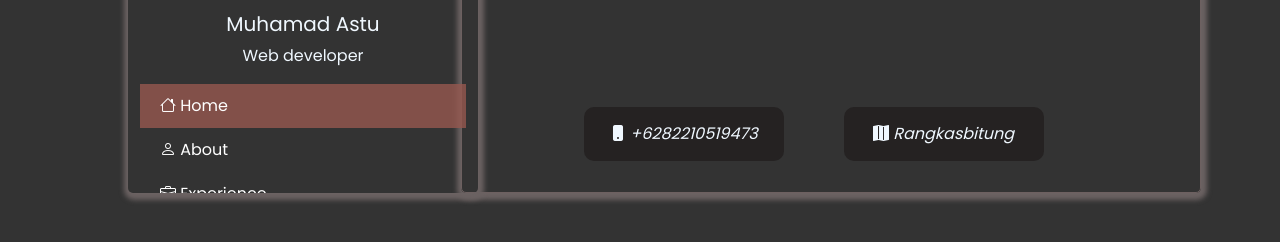
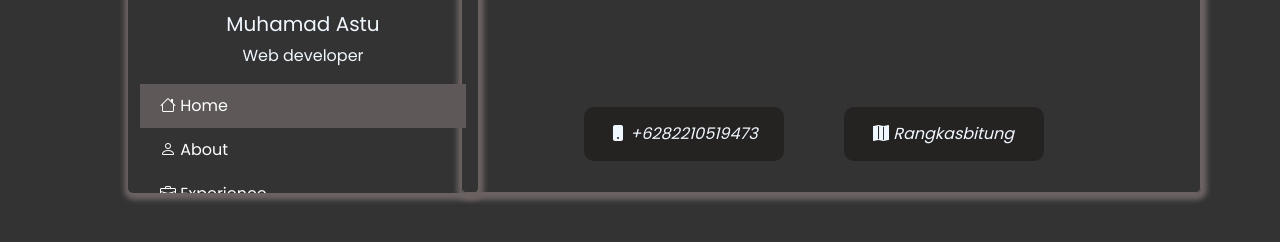
Before and after one commit to Astu77/my-website, a plain HTML site: page PORTOFOLIO/cv1.html in a window 1280 px wide. In both pictures the pointer is over the link "Home". Shown: the part 402-644 px from the top of the page. Drawn offline with nearby package versions, Linux system fonts and the light colour scheme.

Commit message:
Update cv1.html

```diff
--- a/PORTOFOLIO/cv1.html
+++ b/PORTOFOLIO/cv1.html
@@ -54,7 +54,7 @@
             }
 
             .side-menu a:hover {
-                background-color: #965850ce;
+                background-color: #5e5858 ;
             }
 
             .side-menu img {
```
